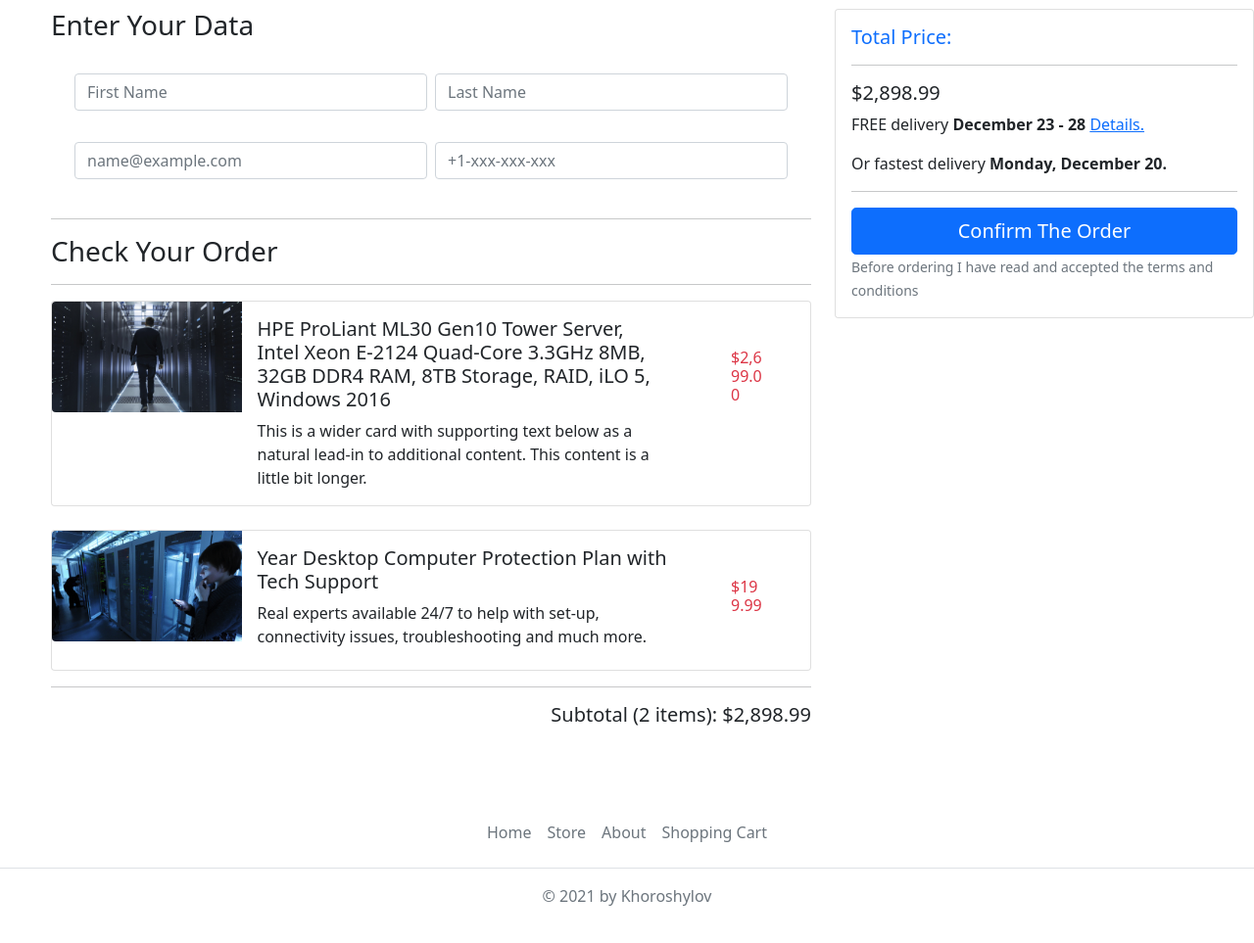
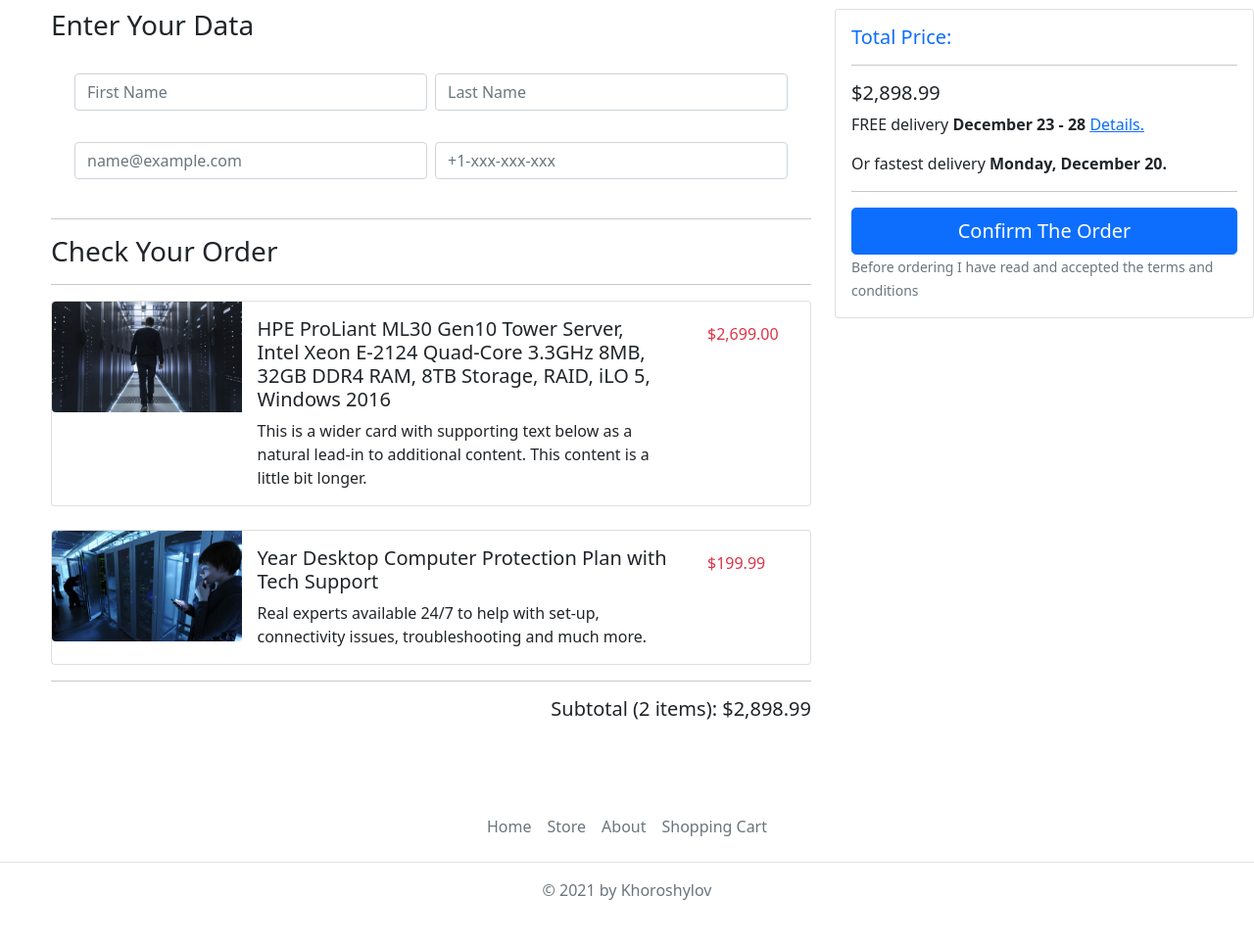
Before and after one commit to horoshi10v/projectNIX, a plain HTML site: page webDesign/shop-card.html in a window 1280 px wide. Shown: the part 135-1098 px from the top of the page at 98% size. Drawn offline with nearby package versions, Linux system fonts and the light colour scheme.

Commit message:
resize shop card

```diff
--- a/webDesign/shop-card.html
+++ b/webDesign/shop-card.html
@@ -66,7 +66,7 @@
                                 <p class="card-text">This is a wider card with supporting text below as a natural lead-in to additional content. This content is a little bit longer.</p>
                             </div>
                         </div>
-                        <div class="col-md-2 p-sm-5">
+                        <div class="col-md-2 p-sm-4">
                             <h6 class="text-danger">$2,699.00</h6>
                         </div>
                     </div>
@@ -83,7 +83,7 @@
                             <p class="card-text">Real experts available 24/7 to help with set-up, connectivity issues, troubleshooting and much more.</p>
                         </div>
                     </div>
-                    <div class="col-md-2 p-sm-5">
+                    <div class="col-md-2 p-sm-4">
                         <h6 class="text-danger">$199.99</h6>
                     </div>
                 </div>
```
